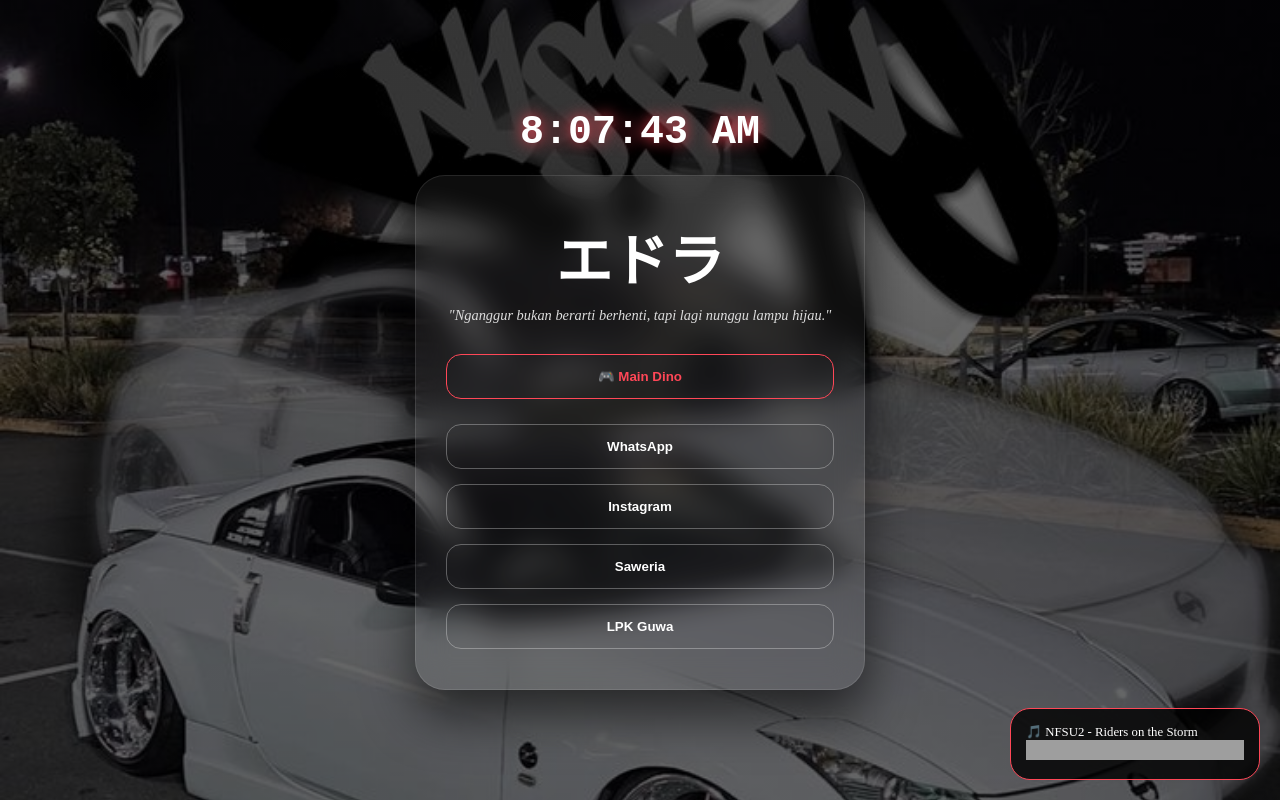
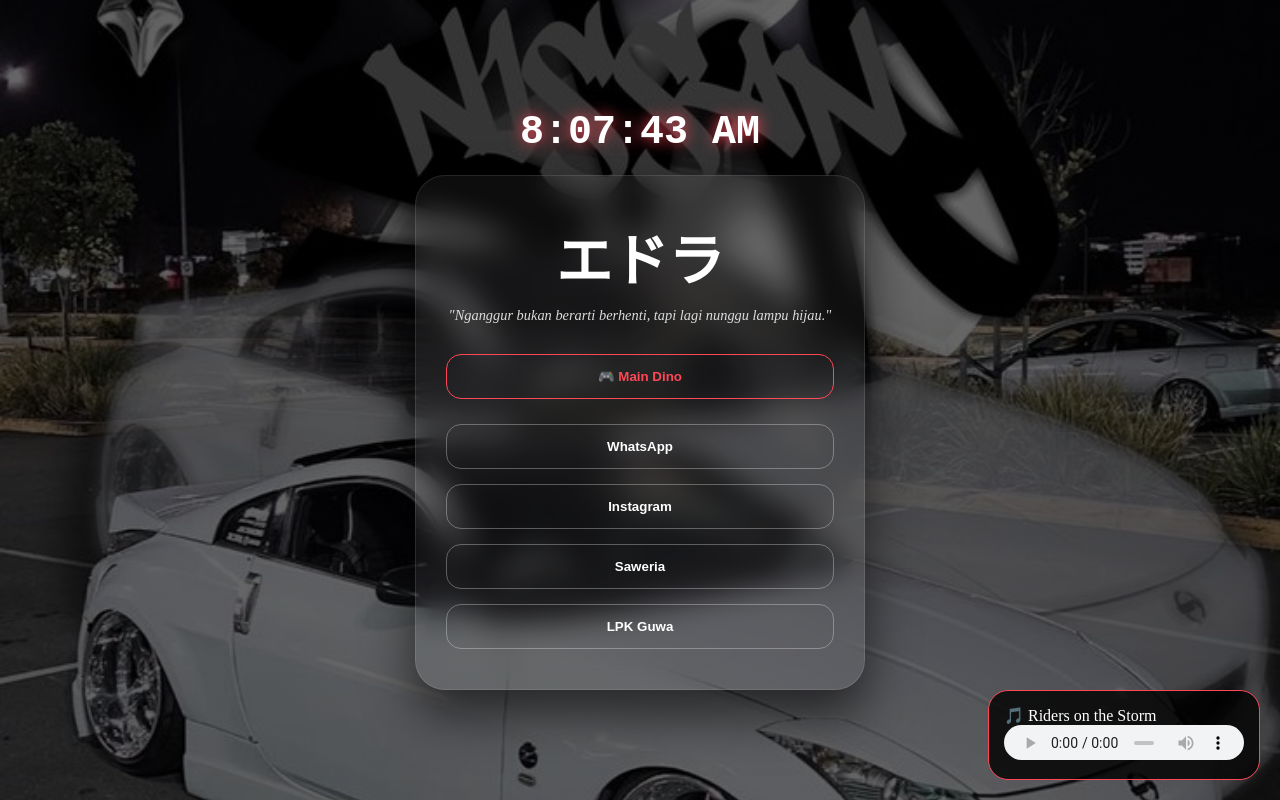
Before and after one commit to zexorcist115-blip/website-edra, a React (Vite) app: page / in a window 1280 px wide. Built offline with nearby package versions, Linux system fonts and the light colour scheme; grey boxes are pictures that could not be loaded.

Commit message:
Fix music SnoopDog lokal and cleanup

```diff
--- a/src/App.css
+++ b/src/App.css
@@ -15,7 +15,7 @@
 
 .dashboard-clock {
   color: #ffffff;
-  font-family: 'Courier New', Courier, monospace;
+  font-family: 'Courier New', monospace;
   font-size: 2.5rem;
   font-weight: bold;
   margin-bottom: 20px;
@@ -34,24 +34,10 @@
   box-shadow: 0 25px 50px rgba(0,0,0,0.6);
 }
 
-.title {
-  color: #ffffff;
-  font-size: 3.5rem;
-  margin-bottom: 10px;
-}
+.title { color: #ffffff; font-size: 3.5rem; margin-bottom: 10px; }
+.subtitle { color: #dddddd; font-style: italic; font-size: 0.9rem; margin-bottom: 30px; }
 
-.subtitle {
-  color: #dddddd;
-  font-style: italic;
-  font-size: 0.9rem;
-  margin-bottom: 30px;
-}
-
-.social-group {
-  display: flex;
-  flex-direction: column;
-  gap: 15px;
-}
+.social-group { display: flex; flex-direction: column; gap: 15px; }
 
 .btn-social {
   width: 100%;
@@ -65,27 +51,10 @@
   transition: 0.3s;
 }
 
-.btn-social:hover {
-  background: rgba(255, 255, 255, 0.1);
-  border-color: #ffffff;
-}
+.btn-social:hover { background: rgba(255, 255, 255, 0.1); border-color: #ffffff; }
+.btn-social.game { border-color: #ff4757; color: #ff4757; margin-bottom: 10px; }
 
-.btn-social.game {
-  border-color: #ff4757;
-  color: #ff4757;
-  margin-bottom: 10px;
-}
-
-.btn-back {
-  width: 100%;
-  padding: 12px;
-  background: #2f3542;
-  color: white;
-  border: none;
-  border-radius: 12px;
-  margin-bottom: 20px;
-  cursor: pointer;
-}
+.btn-back { width: 100%; padding: 12px; background: #2f3542; color: white; border: none; border-radius: 12px; margin-bottom: 20px; }
 
 .music-player {
   position: fixed;
@@ -95,7 +64,5 @@
   padding: 15px;
   border-radius: 20px;
   color: white;
-  font-size: 0.8rem;
   border: 1px solid #ff4757;
-  width: 250px;
 }
--- a/src/App.jsx
+++ b/src/App.jsx
@@ -5,7 +5,6 @@
   const [showGame, setShowGame] = useState(false);
   const [time, setTime] = useState(new Date().toLocaleTimeString());
 
-  // Update Jam Digital Dashboard
   useEffect(() => {
     const timer = setInterval(() => setTime(new Date().toLocaleTimeString()), 1000);
     return () => clearInterval(timer);
@@ -13,7 +12,6 @@
 
   return (
     <div className="container">
-      {/* Jam Digital ala Dashboard Mobil */}
       <div className="dashboard-clock">{time}</div>
 
       <div className="glass-card">
@@ -22,9 +20,7 @@
 
         {!showGame ? (
           <div className="social-group">
-            {/* Tombol Utama */}
             <button className="btn-social game" onClick={() => setShowGame(true)}>🎮 Main Dino</button>
-
             <a href="https://wa.me/6285756753691" target="_blank" rel="noreferrer">
               <button className="btn-social wa">WhatsApp</button>
             </a>
@@ -41,28 +37,17 @@
         ) : (
           <div className="game-screen">
             <button className="btn-back" onClick={() => setShowGame(false)}>⬅ Kembali ke Home</button>
-            <iframe
-              src="https://offline-dino-game.firebaseapp.com/"
-              width="100%"
-              height="450"
-              style={{ borderRadius: '15px', border: 'none', backgroundColor: '#fff' }}
-              title="Dino Game"
-            ></iframe>
+            <iframe src="https://offline-dino-game.firebaseapp.com/" width="100%" height="450" style={{ borderRadius: '15px', border: 'none', backgroundColor: '#fff' }} title="Dino Game"></iframe>
           </div>
         )}
       </div>
 
-      {/* Music Player NFSU2 (Riders on the Storm) */}
       <div className="music-player">
-        <p>🎵 NFSU2 - Riders on the Storm</p>
-        <iframe
-          width="100%"
-          height="20"
-          scrolling="no"
-          frameborder="no"
-          allow="autoplay"
-          src="https://w.soundcloud.com/player/?url=https%3A//api.soundcloud.com/tracks/175730302&color=%23ff4757&inverse=true&auto_play=true&show_user=false"
-        ></iframe>
+        <p>🎵 Riders on the Storm</p>
+        <audio controls loop style={{height: '35px', width: '240px'}}>
+          <source src="/musik.mp3" type="audio/mpeg" />
+          Browser lo gak support audio.
+        </audio>
       </div>
     </div>
   );
```
Also changed, not shown: 1 other file (tests, documents, lock files or other folders).
